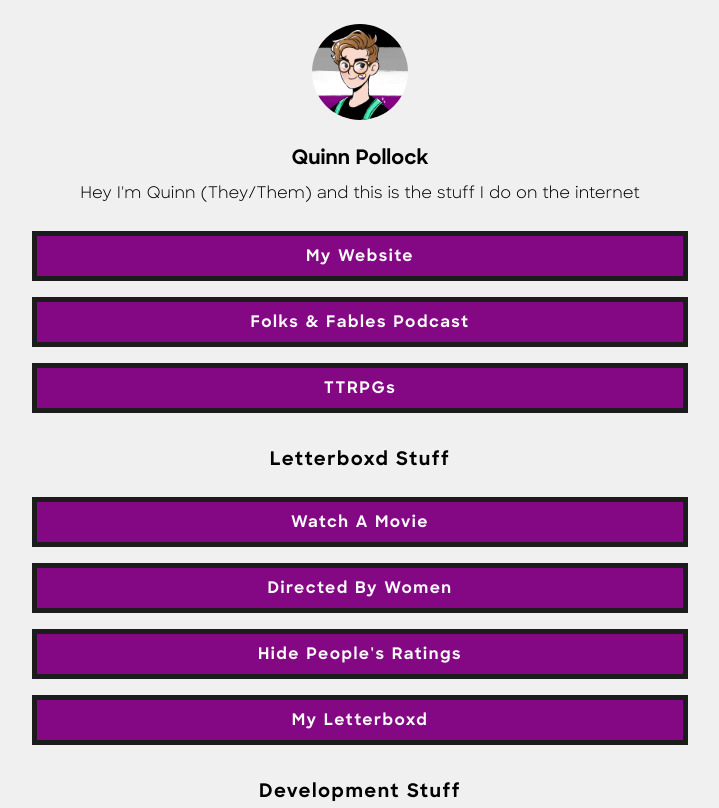
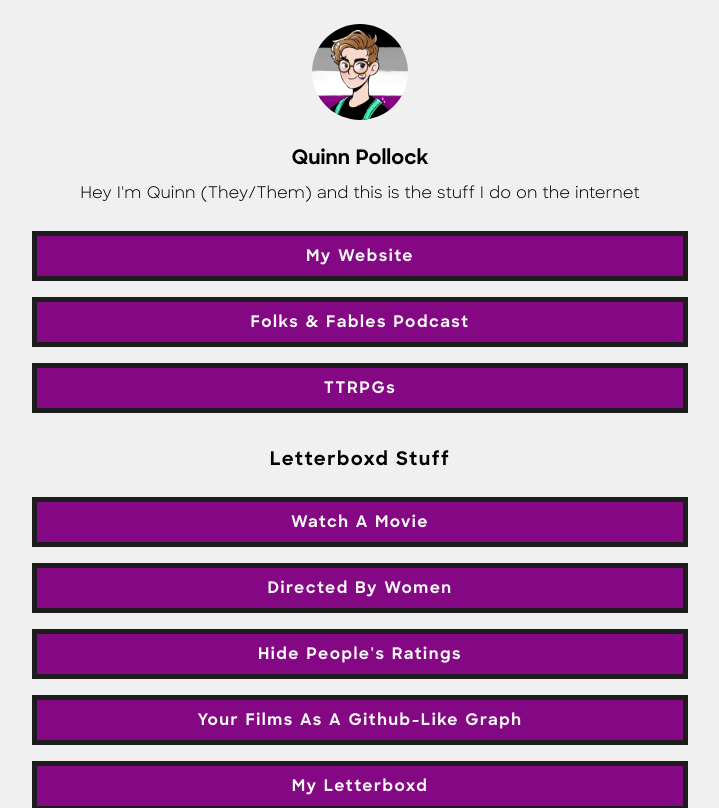
Before and after one commit to HoloPollock/holopollock.net, a Nuxt app: page / in a window 1280 px wide. Shown: the top 808 px of the page, without its empty margins (280-999 px from the left). Built offline with nearby package versions, Linux system fonts and the light colour scheme.

Commit message:
Update index.vue

```diff
--- a/pages/index.vue
+++ b/pages/index.vue
@@ -18,7 +18,12 @@
 		<Card link="https://directed-by-women.vercel.app/"
 			>Directed by Women
 		</Card>
-                <Card link="https://goodbyteco.github.io/Letterboxd-Ratings-Remover/"> Hide People's Ratings </Card>
+		<Card link="https://goodbyteco.github.io/Letterboxd-Ratings-Remover/">
+			Hide People's Ratings
+		</Card>
+		<Card link="https://www.filmfrequency.com">
+			Your Films as a Github-like Graph
+		</Card>
 		<Card link="https://letterboxd.com/holopollock/"> My Letterboxd </Card>
 		<Divider>Development Stuff</Divider>
 		<Card link="https://github.com/holopollock"> My Github </Card>
```
